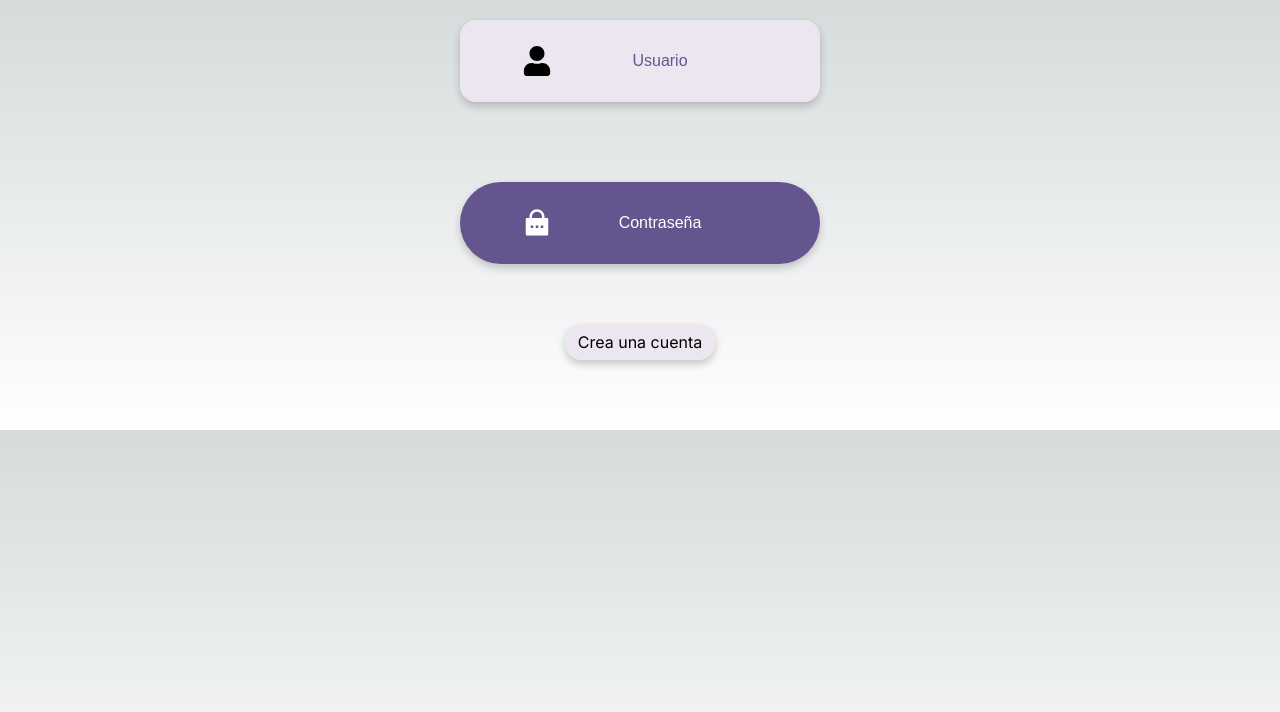
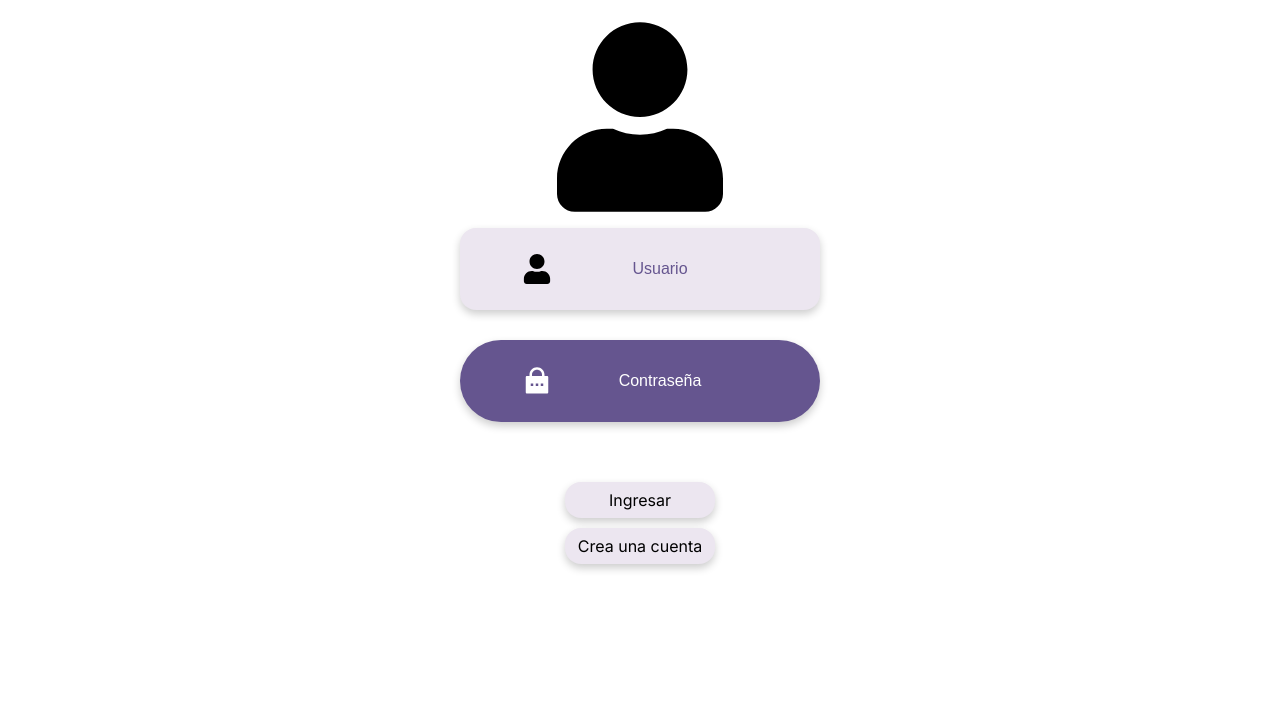
Before and after one commit to nottwithtt/frameworks, a Next.js app in the folder framework/: page /login in a window 1280 px wide. Shown: the top 712 px of the page. Built offline with nearby package versions, Linux system fonts and the light colour scheme.

Commit message:
Cambios de frontend
Agregado componente para imagen de icono de usuario.
Agregado botón para ingresar

```diff
--- a/framework/src/app/components/passwordComponent/passwordComponent.jsx
+++ b/framework/src/app/components/passwordComponent/passwordComponent.jsx
@@ -1,7 +1,7 @@
 import styles from "./passwordComponent.module.css";
 import { RiLockPasswordFill } from "react-icons/ri";
 
-export default function PasswordComponent({ placeholder }) {
+export default function PasswordComponent({ placeholder, value, onChange }) {
   return (
     <div className={styles.container}>
       <RiLockPasswordFill className={styles.icon} />
@@ -9,6 +9,8 @@ export default function PasswordComponent({ placeholder }) {
         type="password"
         placeholder={placeholder}
         className={styles.input}
+        value={value}
+        onChange={onChange}
       ></input>
     </div>
   );
--- /dev/null
+++ b/framework/src/app/components/photoComponent/photoComponent.jsx
@@ -0,0 +1,10 @@
+import styles from "./photoComponent.module.css";
+import { FaUser } from "react-icons/fa";
+
+export default function PhotoComponent() {
+  return (
+    <div>
+      <FaUser className={styles.icon} />
+    </div>
+  );
+}
--- /dev/null
+++ b/framework/src/app/components/photoComponent/photoComponent.module.css
@@ -0,0 +1,5 @@
+.icon {
+  color: #000000;
+  width: 166px;
+  height: 194px;
+}
--- a/framework/src/app/components/userInfoComponent/userInfoComponent.jsx
+++ b/framework/src/app/components/userInfoComponent/userInfoComponent.jsx
@@ -1,7 +1,7 @@
 import styles from "./userInfoComponent.module.css";
 import { FaUser } from "react-icons/fa";
 
-export default function UserInfoComponent({ placeholder }) {
+export default function UserInfoComponent({ placeholder, value, onChange }) {
   return (
     <div className={styles.container}>
       <FaUser className={styles.icon} />
@@ -9,6 +9,8 @@ export default function UserInfoComponent({ placeholder }) {
         type="text"
         placeholder={placeholder}
         className={styles.input}
+        value={value}
+        onChange={onChange}
       ></input>
     </div>
   );
--- a/framework/src/app/globals.css
+++ b/framework/src/app/globals.css
@@ -6,8 +6,6 @@
     "Fira Mono", "Droid Sans Mono", "Courier New", monospace;
 
   --foreground-rgb: 0, 0, 0;
-  --background-start-rgb: 214, 219, 220;
-  --background-end-rgb: 255, 255, 255;
 
   --primary-glow: conic-gradient(
     from 180deg at 50% 50%,
@@ -87,12 +85,7 @@ body {
 
 body {
   color: rgb(var(--foreground-rgb));
-  background: linear-gradient(
-      to bottom,
-      transparent,
-      rgb(var(--background-end-rgb))
-    )
-    rgb(var(--background-start-rgb));
+  background: white;
 }
 
 a {
--- a/framework/src/app/login/page.jsx
+++ b/framework/src/app/login/page.jsx
@@ -1,13 +1,53 @@
+"use client";
+import { useState } from "react";
 import UserInfoComponent from "../components/userInfoComponent/userInfoComponent";
 import PasswordComponent from "../components/passwordComponent/passwordComponent";
+import PhotoComponent from "../components/photoComponent/photoComponent";
 import styles from "./page.module.css";
 
 export default function Login() {
+  const [username, setUsername] = useState("");
+  const [password, setPassword] = useState("");
+
+  const handleLogin = async () => {
+    const response = await fetch("http://localhost:5000/login", {
+      method: "POST",
+      headers: {
+        "Content-Type": "application/json",
+      },
+      body: JSON.stringify({ username, password }),
+    });
+
+    const data = await response.json();
+    // Handle response data (e.g., show error message or redirect)
+    if (data.error) {
+      alert(data.error);
+    } else {
+      window.location.href = "/";
+    }
+  };
+
   return (
-    <div className={styles.container}>
-      <UserInfoComponent placeholder={"Usuario"}></UserInfoComponent>
-      <PasswordComponent placeholder={"Contraseña"}></PasswordComponent>
-      <a href="/register" className={styles.a}>Crea una cuenta</a>
-    </div>
+    <>
+      <div className={styles.container}>
+        <PhotoComponent></PhotoComponent>
+        <UserInfoComponent
+          placeholder="Usuario"
+          value={username}
+          onChange={(e) => setUsername(e.target.value)}
+        />
+        <PasswordComponent
+          placeholder="Contraseña"
+          value={password}
+          onChange={(e) => setPassword(e.target.value)}
+        />
+        <a className={styles.a} onClick={handleLogin}>
+          Ingresar
+        </a>
+        <a href="/register" className={styles.a}>
+          Crea una cuenta
+        </a>
+      </div>
+    </>
   );
 }
--- a/framework/src/app/login/page.module.css
+++ b/framework/src/app/login/page.module.css
@@ -8,11 +8,15 @@
   padding: 20px;
 }
 
-.container > :nth-child(1) {
-  margin-bottom: 70px; /* Extra gap for the second item */
+.container > :nth-child(2) {
+  margin-bottom: 20px; /* Extra gap for the second item */
 }
 
-.a{
+.container > :nth-child(3) {
+  margin-bottom: 50px; /* Extra gap for the second item */
+}
+
+.a {
   display: flex;
   align-items: center;
   justify-content: center;
@@ -22,5 +26,5 @@
   height: 36px;
   border-radius: 16px;
   box-shadow: 0 4px 8px rgba(0, 0, 0, 0.2); /* Add shadow */
-  margin: 50px;
+  cursor: pointer;
 }
--- a/framework/src/app/register/page.jsx
+++ b/framework/src/app/register/page.jsx
@@ -1,11 +1,14 @@
 import UserInfoComponent from "../components/userInfoComponent/userInfoComponent";
 import PasswordComponent from "../components/passwordComponent/passwordComponent";
+import PhotoComponent from "../components/photoComponent/photoComponent";
 import styles from "./page.module.css";
 
 export default function Register() {
   return (
     //Poner Foto
+    <>
       <div className={styles.container}>
+        <PhotoComponent></PhotoComponent>
         <UserInfoComponent placeholder={"Nombre"}></UserInfoComponent>
         <UserInfoComponent placeholder={"Apellido"}></UserInfoComponent>
         <UserInfoComponent placeholder={"Usuario"}></UserInfoComponent>
@@ -19,5 +22,6 @@ export default function Register() {
           </a>
         </div>
       </div>
+    </>
   );
 }
--- a/framework/src/app/register/page.module.css
+++ b/framework/src/app/register/page.module.css
@@ -12,7 +12,7 @@
   margin-bottom: 30px; /* Adjust this value as needed */
 }
 
-.a{
+.a {
   display: inline-block;
   align-items: center;
   justify-content: center;
```
Lines whose indentation alone changed are shown as unchanged.
